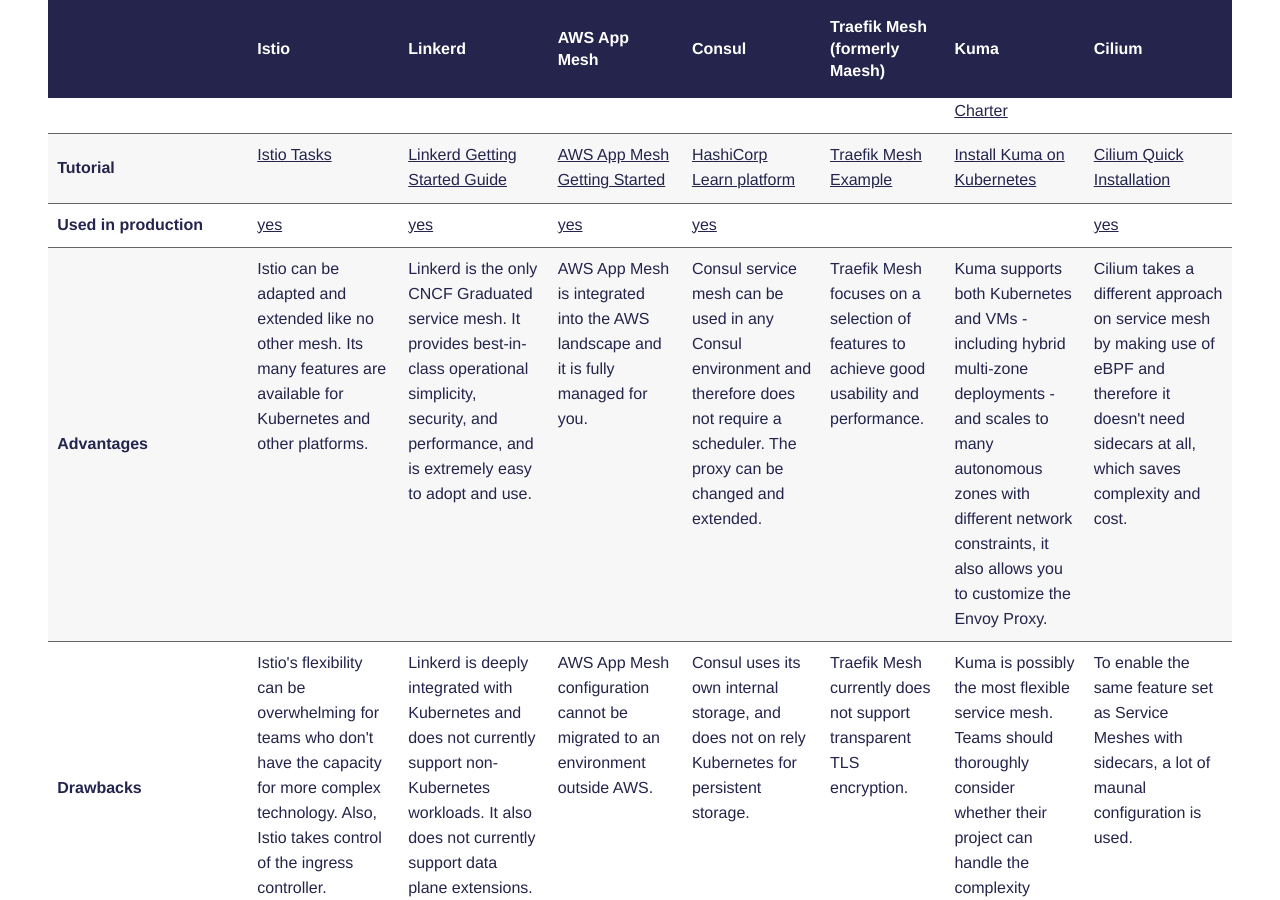
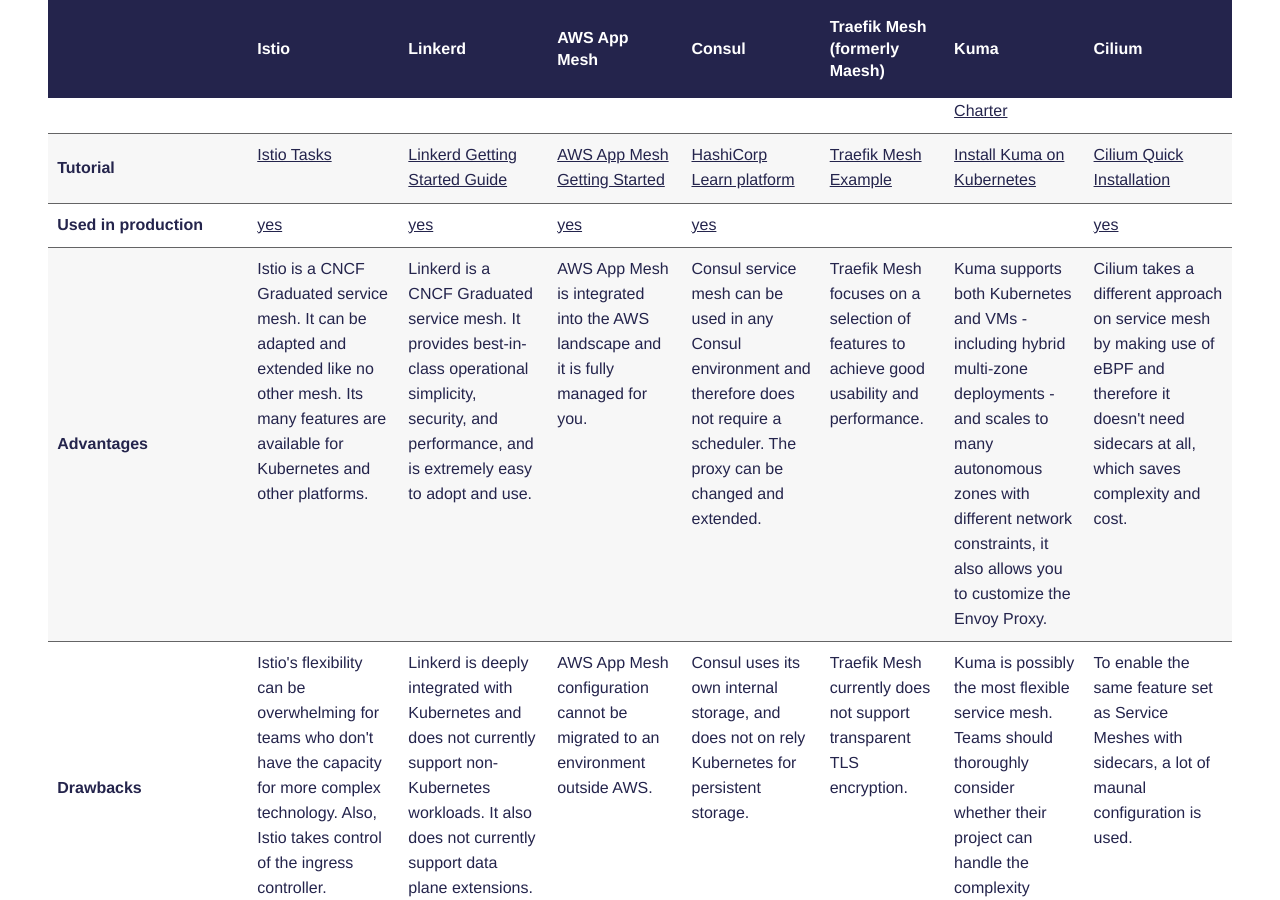
Before and after one commit to servicemesh-es/servicemesh.es, a Jekyll site: the page built from index.md, in a window 1280 px wide and 900 px high, scrolled down 5861 px. Built offline with Jekyll 4.4.1, drawn with Linux system fonts in a browser that asks for light colours; some web fonts are replaced.

Commit message:
update comparison.html
Update information on Linkerd and Istio

```diff
--- a/_includes/comparison.html
+++ b/_includes/comparison.html
@@ -96,8 +96,8 @@
           </tr>
           <tr>
             <th scope="row">Advantages</th>
-            <td>Istio can be adapted and extended like no other mesh. Its many features are available for Kubernetes and other platforms.</a></td>
-            <td>Linkerd is the only CNCF Graduated service mesh. It provides best-in-class operational simplicity, security, and performance, and is extremely easy to adopt and use.</td>
+            <td>Istio is a CNCF Graduated service mesh. It can be adapted and extended like no other mesh. Its many features are available for Kubernetes and other platforms.</a></td>
+            <td>Linkerd is a CNCF Graduated service mesh. It provides best-in-class operational simplicity, security, and performance, and is extremely easy to adopt and use.</td>
             <td>AWS App Mesh is integrated into the AWS landscape and it is fully managed for you.</td>
             <td>Consul service mesh can be used in any Consul environment and therefore does not require a scheduler. The proxy can be changed and extended.</td>
             <td>Traefik Mesh focuses on a selection of features to achieve good usability and performance.</td>
```
